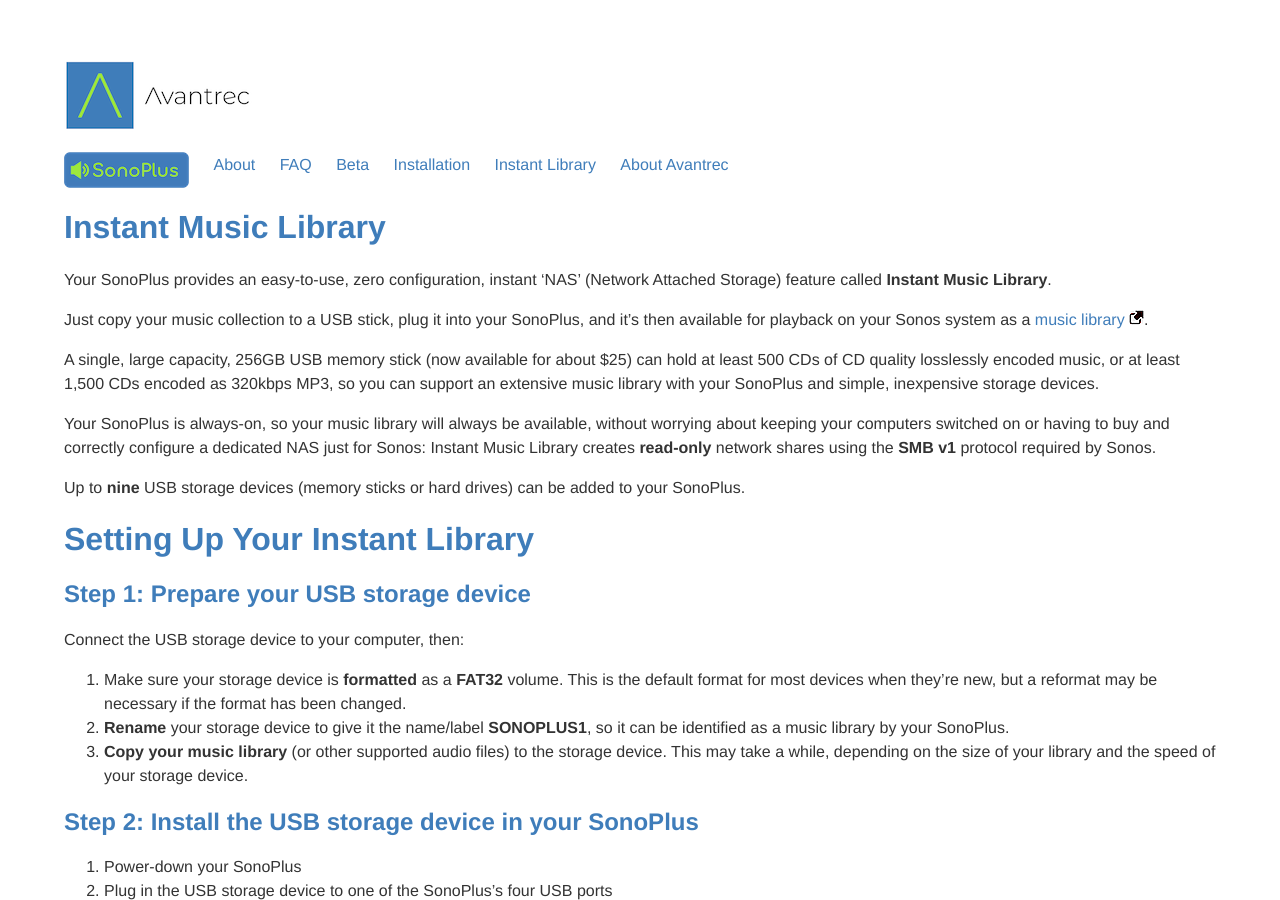
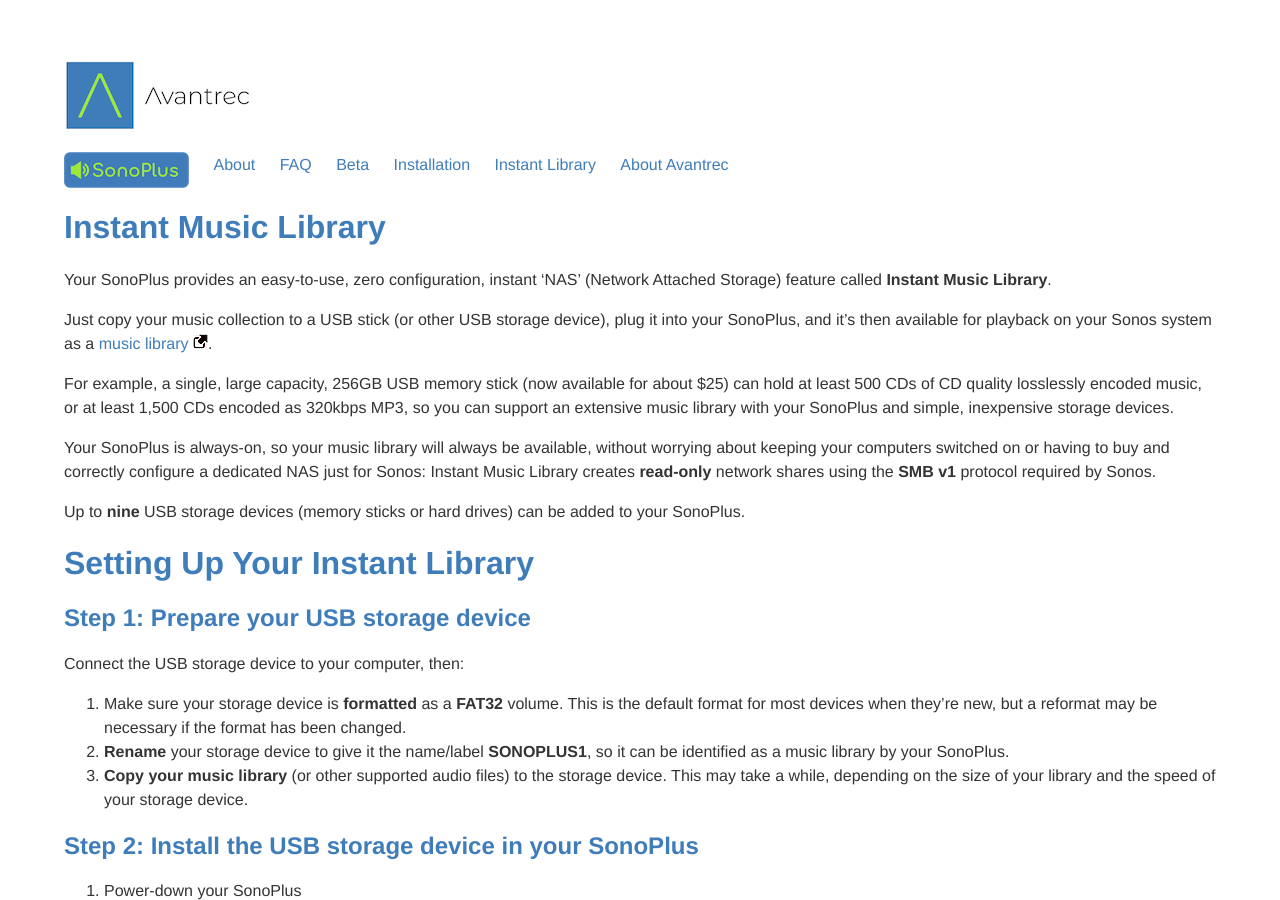
Before and after one commit to avantrec/avantrec.github.io, a Jekyll site: the page built from sonoplus/instantlibrary.md, in a window 1280 px wide and 900 px high. Built offline with Jekyll 4.4.1, drawn with Linux system fonts in a browser that asks for light colours.

Commit message:
Minor text edits

```diff
--- a/sonoplus/instantlibrary.md
+++ b/sonoplus/instantlibrary.md
@@ -7,9 +7,9 @@
 
 Your SonoPlus provides an easy-to-use, zero configuration, instant 'NAS' (Network Attached Storage) feature called **Instant Music Library**.
 
-Just copy your music collection to a USB stick, plug it into your SonoPlus, and it's then available for playback on your Sonos system as a [music library](https://support.sonos.com/s/article/257) ![External](/images/external_link.png).
+Just copy your music collection to a USB stick (or other USB storage device), plug it into your SonoPlus, and it's then available for playback on your Sonos system as a [music library](https://support.sonos.com/s/article/257) ![External](/images/external_link.png).
 
-A single, large capacity, 256GB USB memory stick (now available for about $25) can hold at least 500 CDs of CD quality losslessly encoded music, or at least 1,500 CDs encoded as 320kbps MP3, so you can support an extensive music library with your SonoPlus and simple, inexpensive storage devices.
+For example, a single, large capacity, 256GB USB memory stick (now available for about $25) can hold at least 500 CDs of CD quality losslessly encoded music, or at least 1,500 CDs encoded as 320kbps MP3, so you can support an extensive music library with your SonoPlus and simple, inexpensive storage devices.
 
 Your SonoPlus is always-on, so your music library will always be available, without worrying about keeping your computers switched on or having to buy and correctly configure a dedicated NAS just for Sonos: Instant Music Library creates **read-only** network shares using the **SMB v1** protocol required by Sonos.
 
```
